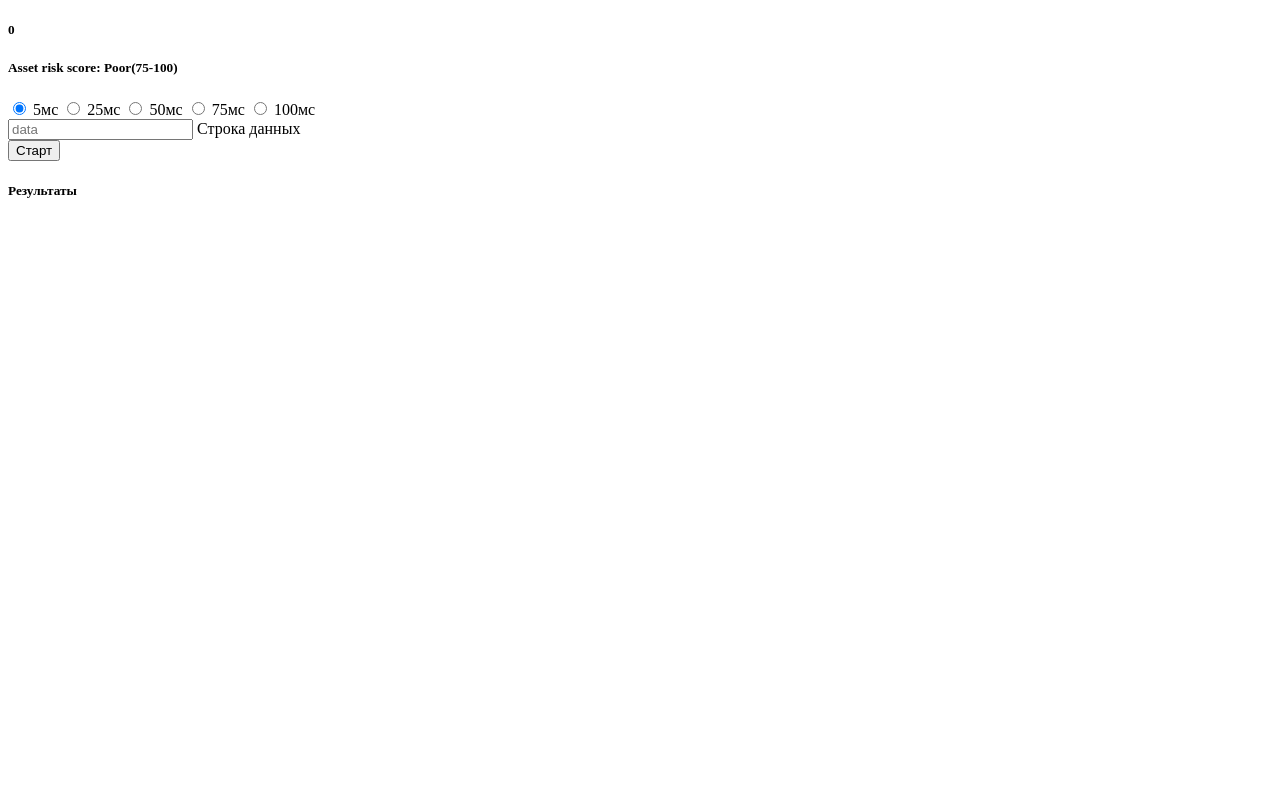
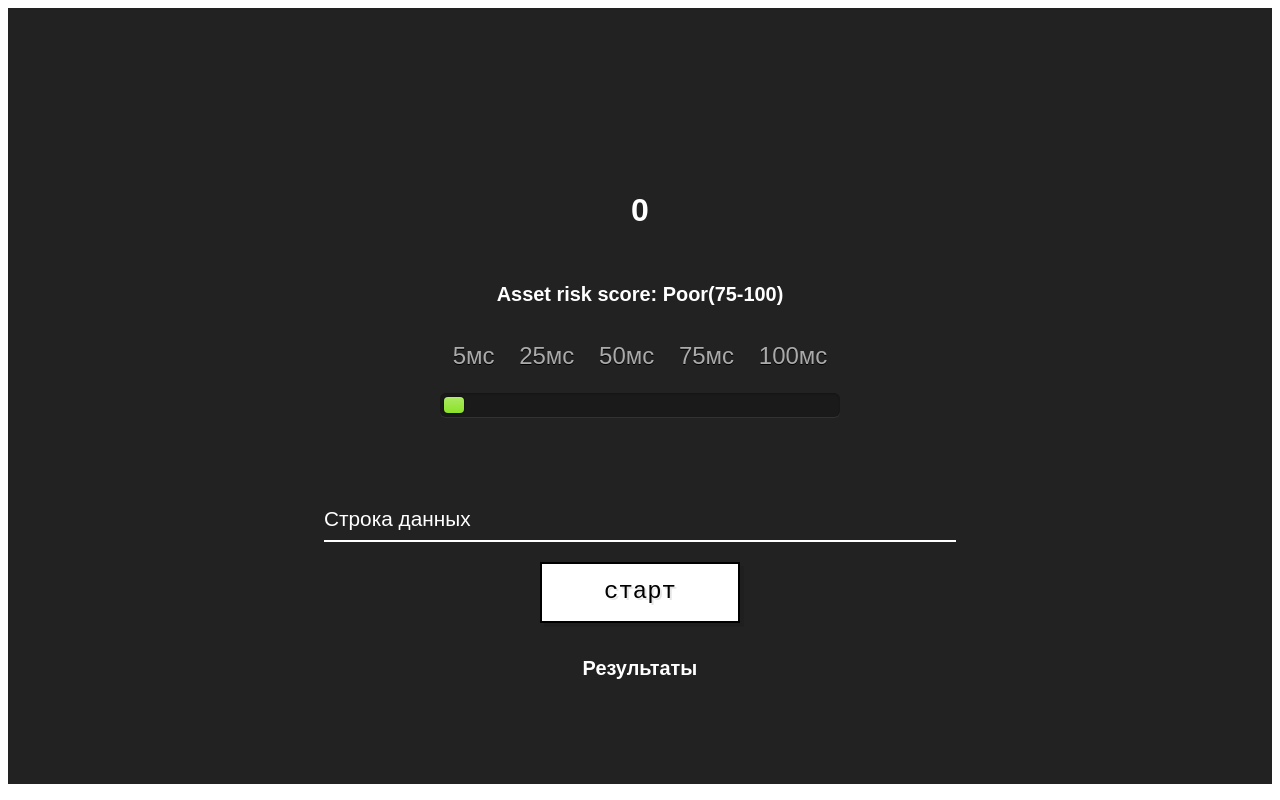
Before and after one commit to SlaIN666/MySuperWebSite, a website: page index.html in a window 1280 px wide. Drawn offline with Linux system fonts and the light colour scheme; files that its build step writes are made by us from their sources; the site is published under a folder, as on GitHub Pages, so addresses that start at the root find nothing; files whose address does not match are found by name.

Commit message:
Update index.html

```diff
--- a/index.html
+++ b/index.html
@@ -3,7 +3,7 @@
 <head>
     <meta charset="UTF-8">
     <meta name="viewport" content="width=device-width, initial-scale=1.0">
-    <link rel="stylesheet" href="/styles/main.css">
+    <link rel="stylesheet" href="main.css">
     <title>My Super Web Site</title>
 </head>
 <body>
```
